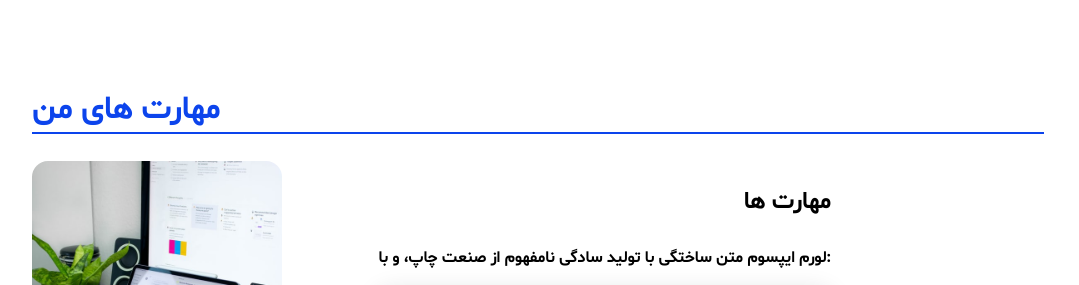
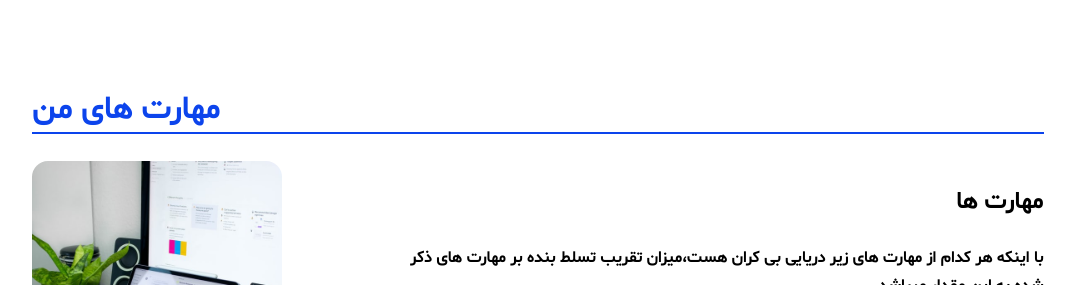
Before and after one commit to Amir6590hossein/My-resume, a plain HTML site: page index.html in a window 1280 px wide. Shown: the part 1131-1416 px from the top of the page, without its empty margins (102-1181 px from the left). Drawn offline with Linux system fonts and the light colour scheme.

Commit message:
edit skills

```diff
--- a/index.html
+++ b/index.html
@@ -86,7 +86,8 @@
           <div class="skills-body">
             <h2 class="skills-subtitle">مهارت ها</h2>
             <p class="skills-text">
-              :لورم ایپسوم متن ساختگی با تولید سادگی نامفهوم از صنعت چاپ، و با
+              با اینکه هر کدام از مهارت های زیر دریایی بی کران هست،میزان تقریب
+              تسلط بنده بر مهارت های ذکر شده به این مقدار میباشد
             </p>
             <div class="skill-info">
               <div class="skill-name-logo">
```
